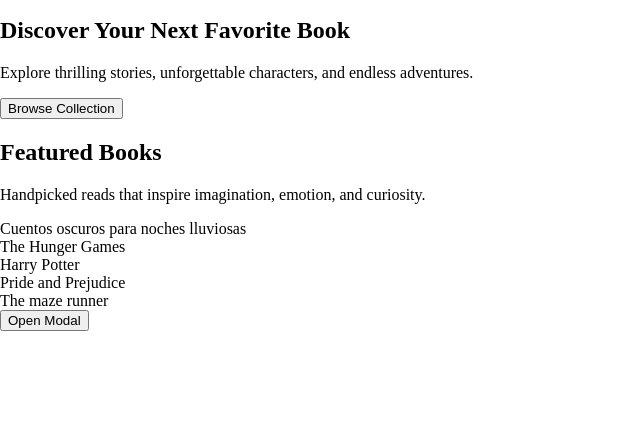
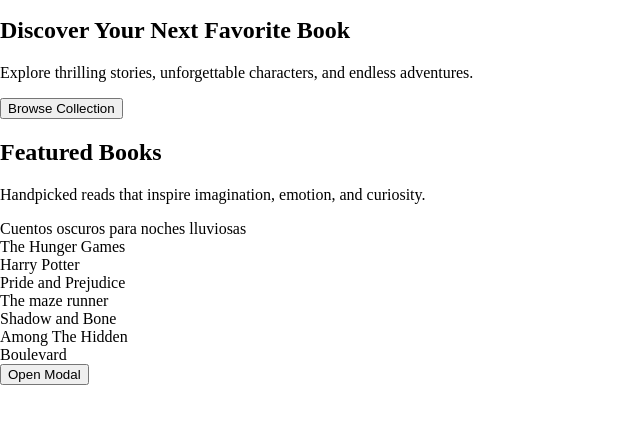
Before and after one commit to emilyreyes-debug/Landing-Page, a plain HTML site: page index.html in a window 1280 px wide. Shown: the part 40-464 px from the top of the page, without its empty margins (0-640 px from the left). Drawn offline with Linux system fonts and the light colour scheme.

Commit message:
images in forlder

```diff
--- a/index.html
+++ b/index.html
@@ -35,9 +35,9 @@
       <div class="book">Harry Potter</div>
       <div class="book">Pride and Prejudice</div>
       <div class="book">The maze runner</div>
-      <div class="book"></div>
-      <div class="book"></div>
-      <div class="book"></div>
+      <div class="book">Shadow and Bone</div>
+      <div class="book">Among The Hidden</div>
+      <div class="book">Boulevard</div>
     </div>
   </section>
 
```
Also changed, not shown: books/Among The Hidden.png (added), books/Boulevard.png (added), books/Harry Potter.png (added), books/Orgullo y Prejuicio.png (added), books/Shadow and Bone.png (added), books/The Maze Runner.png (added), books/The hunger Games.png (renamed from books/image.png).
